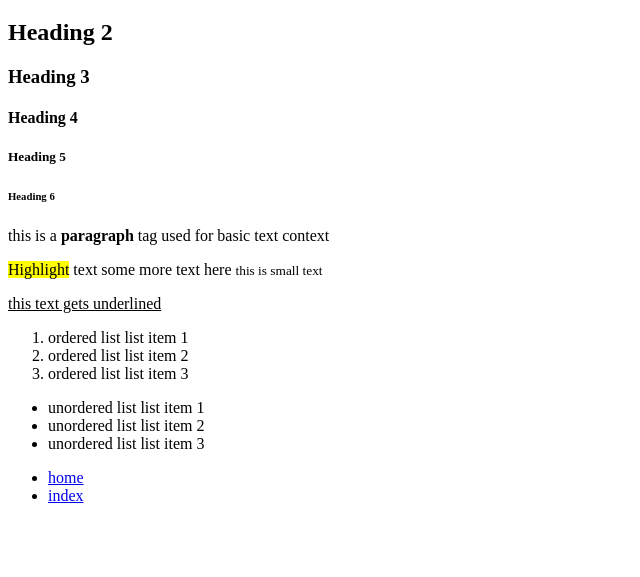
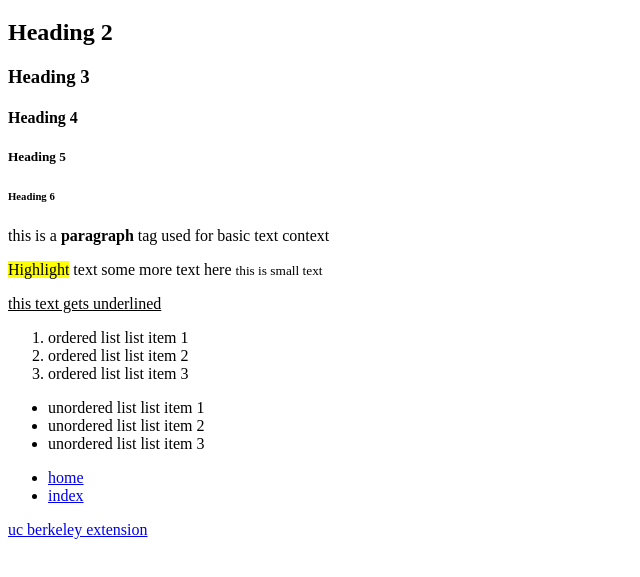
Before and after one commit to hannahbbn/htmlclass, a plain HTML site: page kitchen sink.html in a window 1280 px wide. Shown: the part 61-638 px from the top of the page, without its empty margins (0-640 px from the left). Drawn offline with Linux system fonts and the light colour scheme.

Commit message:
Update kitchen sink.html

```diff
--- a/kitchen sink.html
+++ b/kitchen sink.html
@@ -47,6 +47,7 @@
                     <a href="https://github.com/hannahbbn/htmlclass/blob/main/index.html"> index</a>
                 </li>
             </ul>
+            <a href="https://extension.berkeley.edu/" target="_blank"> uc berkeley extension</a>
         </nav>
 
 
```
